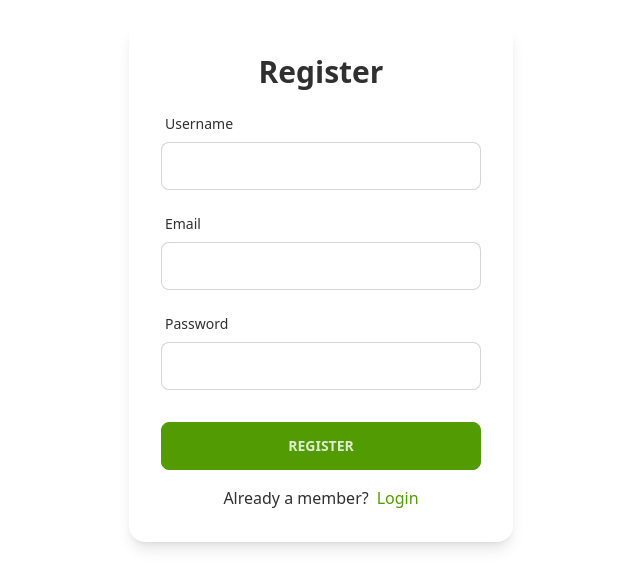
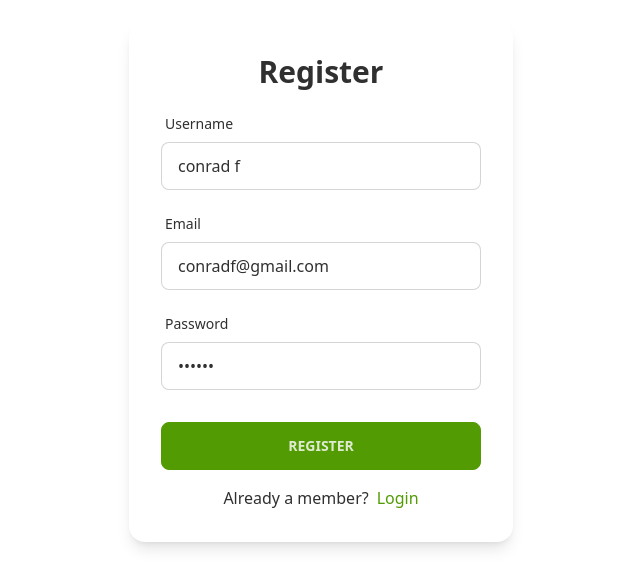
Before and after one commit to rizkirisjad/react-js, a React (Vite) app in the folder comfy-store/: page /register in a window 1280 px wide. Shown: the part 118-706 px from the top of the page, without its empty margins (319-959 px from the left). Built offline with nearby package versions, Linux system fonts and the light colour scheme.

Commit message:
menambah action dan logic register

```diff
--- a/comfy-store/src/App.jsx
+++ b/comfy-store/src/App.jsx
@@ -21,6 +21,9 @@
 import { loader as landingLoader } from './pages/Landing';
 import { loader as singleProductLoader } from './pages/SingleProduct';
 import { loader as productsLoader } from './pages/Products';
+
+//actions
+import { action as registerAction } from './pages/Register';
 
 const router = createBrowserRouter([
   {
@@ -73,6 +76,7 @@
     path: '/register',
     element: <Register />,
     errorElement: <Error />,
+    action: registerAction,
   },
 ]);
 
--- a/comfy-store/src/pages/Register.jsx
+++ b/comfy-store/src/pages/Register.jsx
@@ -1,6 +1,25 @@
 /** @format */
-import { Form, Link } from 'react-router-dom';
+import { Form, Link, redirect } from 'react-router-dom';
 import { FormInput, SubmitBtn } from '../components';
+import { customFetch } from '../utils';
+import { toast } from 'react-toastify';
+
+export const action = async ({ request }) => {
+  const formData = await request.formData();
+  const data = Object.fromEntries(formData);
+
+  try {
+    const response = await customFetch.post('/auth/local/register', data);
+    toast.success('account created successfully');
+    return redirect('/login');
+  } catch (error) {
+    const errorMassage =
+      error?.response?.data?.error?.message ||
+      'please double check your credentials';
+    toast.error(errorMassage);
+    return null;
+  }
+};
 
 const Register = () => {
   return (
@@ -10,9 +29,24 @@
         className="card w-96 p-8 bg-base-100 shadow-lg flex flex-col gap-y-4"
       >
         <h4 className="text-center text-3xl font-bold">Register</h4>
-        <FormInput label="username" name="username" type="text" />
-        <FormInput label="email" name="email" type="email" />
-        <FormInput label="password" name="password" type="password" />
+        <FormInput
+          label="username"
+          name="username"
+          type="text"
+          defaultValue="conrad f"
+        />
+        <FormInput
+          label="email"
+          name="email"
+          type="email"
+          defaultValue="conradf@gmail.com"
+        />
+        <FormInput
+          label="password"
+          name="password"
+          type="password"
+          defaultValue="secret"
+        />
         <div className="mt-4">
           <SubmitBtn text="Register" />
         </div>
```
